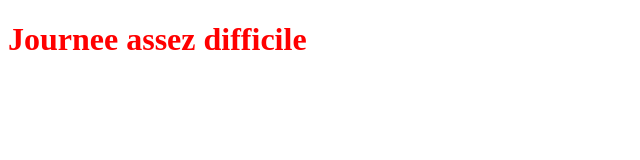
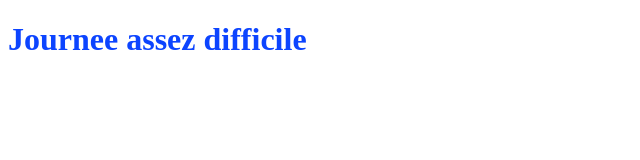
Before and after one commit to Jerry111wr/Open, a plain HTML site: page index.html in a window 1280 px wide. Shown: the whole page, without its empty margins (0-640 px from the left). Drawn offline with Linux system fonts and the light colour scheme.

Commit message:
changement de couleur du texte

```diff
--- a/style.css
+++ b/style.css
@@ -1,3 +1,3 @@
 h1 {
-    color: red;
+    color: rgb(12, 68, 255);
 }
```
